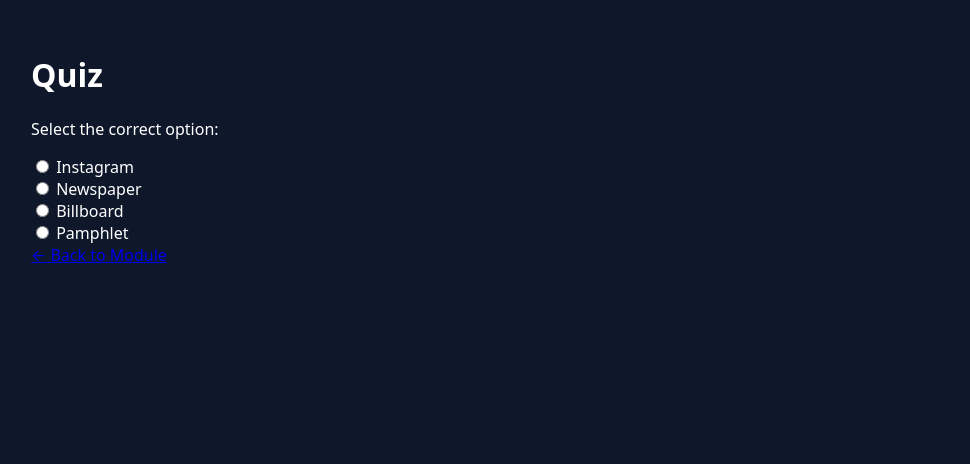
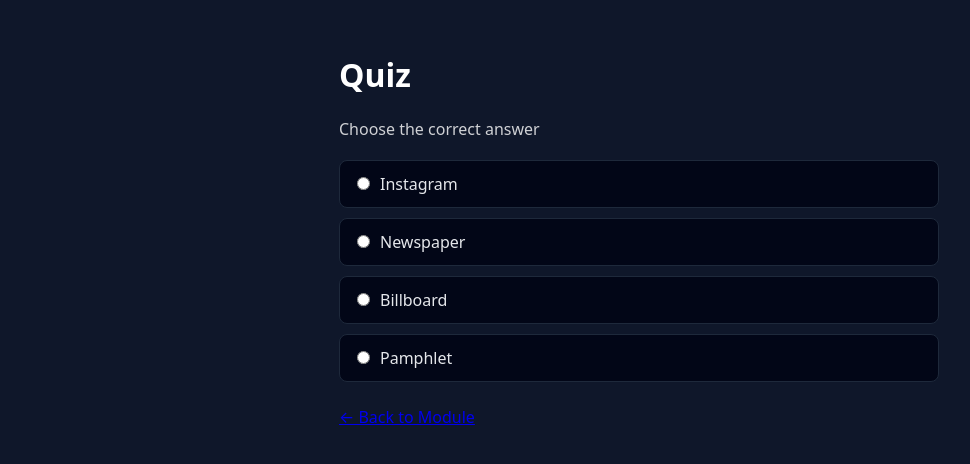
Before and after one commit to Scaleshiftlabs/scaleshift-learn, a React (Vite) app: page /course/module/1/quiz in a window 1280 px wide. Shown: the top 464 px of the page, without its empty margins (1-971 px from the left). Built offline with nearby package versions, Linux system fonts and the light colour scheme.

Commit message:
ui: polish quiz layout

```diff
--- a/src/pages/course/modules/Quiz.jsx
+++ b/src/pages/course/modules/Quiz.jsx
@@ -16,21 +16,43 @@
   const [selected, setSelected] = useState(null);
 
   if (!options) {
-    return <div style={{ padding: 32, color: "white" }}>No quiz</div>;
+    return <div style={{ padding: 32 }}>No quiz available</div>;
   }
 
   return (
-    <div style={{ padding: 32, color: "white" }}>
+    <div style={{ padding: 32, maxWidth: 600, margin: "0 auto" }}>
       <h1>Quiz</h1>
-      <p>Select the correct option:</p>
+      <p style={{ opacity: 0.8 }}>Choose the correct answer</p>
 
-      {options.map((o, i) => (
-        <label key={i} style={{ display: "block" }}>
-          <input type="radio" name="quiz" onChange={() => setSelected(i)} /> {o}
-        </label>
-      ))}
+      <div style={{ marginTop: 20 }}>
+        {options.map((o, i) => (
+          <label
+            key={i}
+            style={{
+              display: "block",
+              padding: 12,
+              marginBottom: 10,
+              borderRadius: 8,
+              border: "1px solid #1e293b",
+              background: selected === i ? "#38bdf8" : "#020617",
+              color: selected === i ? "#020617" : "#e5e7eb",
+              cursor: "pointer"
+            }}
+          >
+            <input
+              type="radio"
+              name="quiz"
+              style={{ marginRight: 10 }}
+              onChange={() => setSelected(i)}
+            />
+            {o}
+          </label>
+        ))}
+      </div>
 
-      <Link to={`/course/module/${id}`}>← Back to Module</Link>
+      <div style={{ marginTop: 24 }}>
+        <Link to={`/course/module/${id}`}>← Back to Module</Link>
+      </div>
     </div>
   );
 }
```
